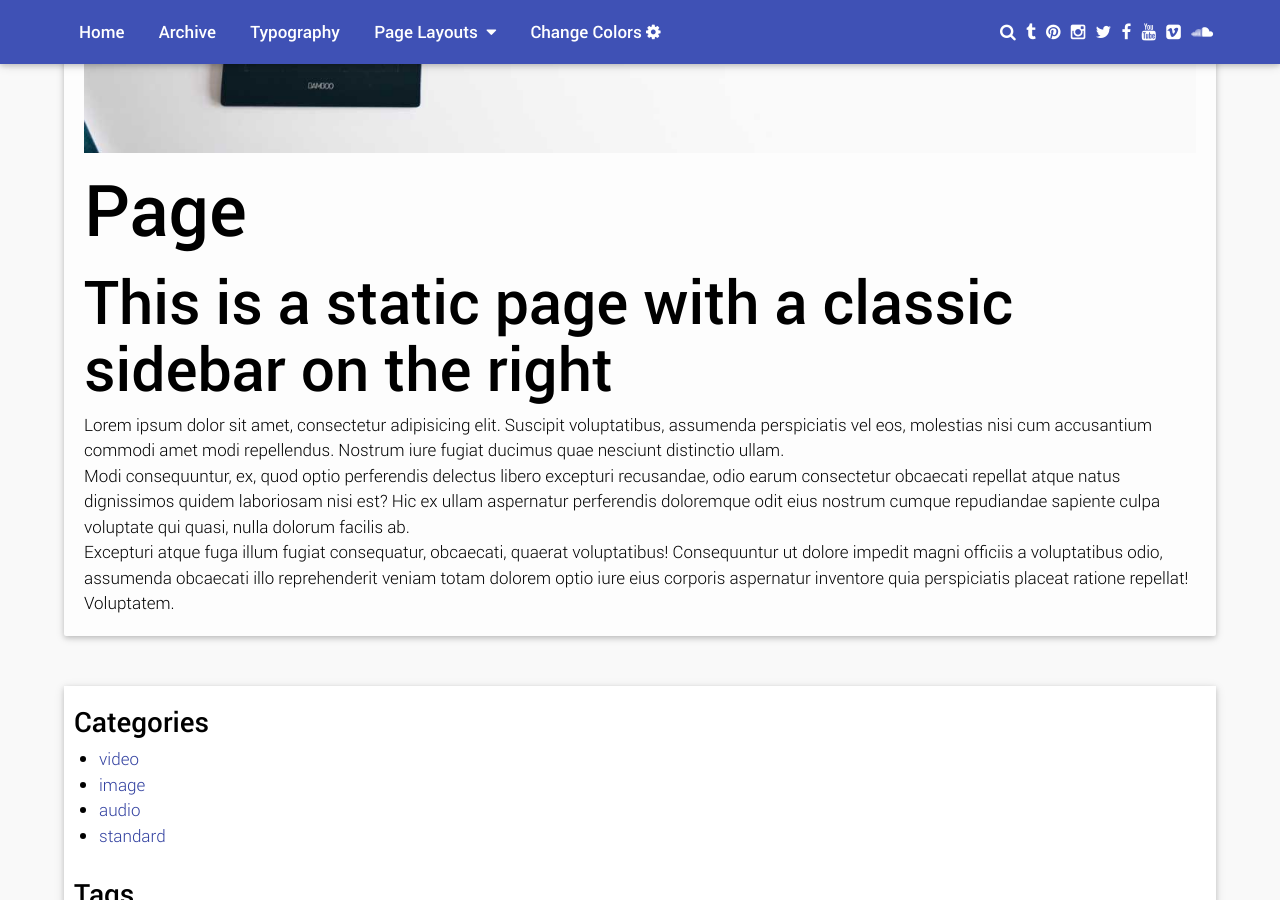
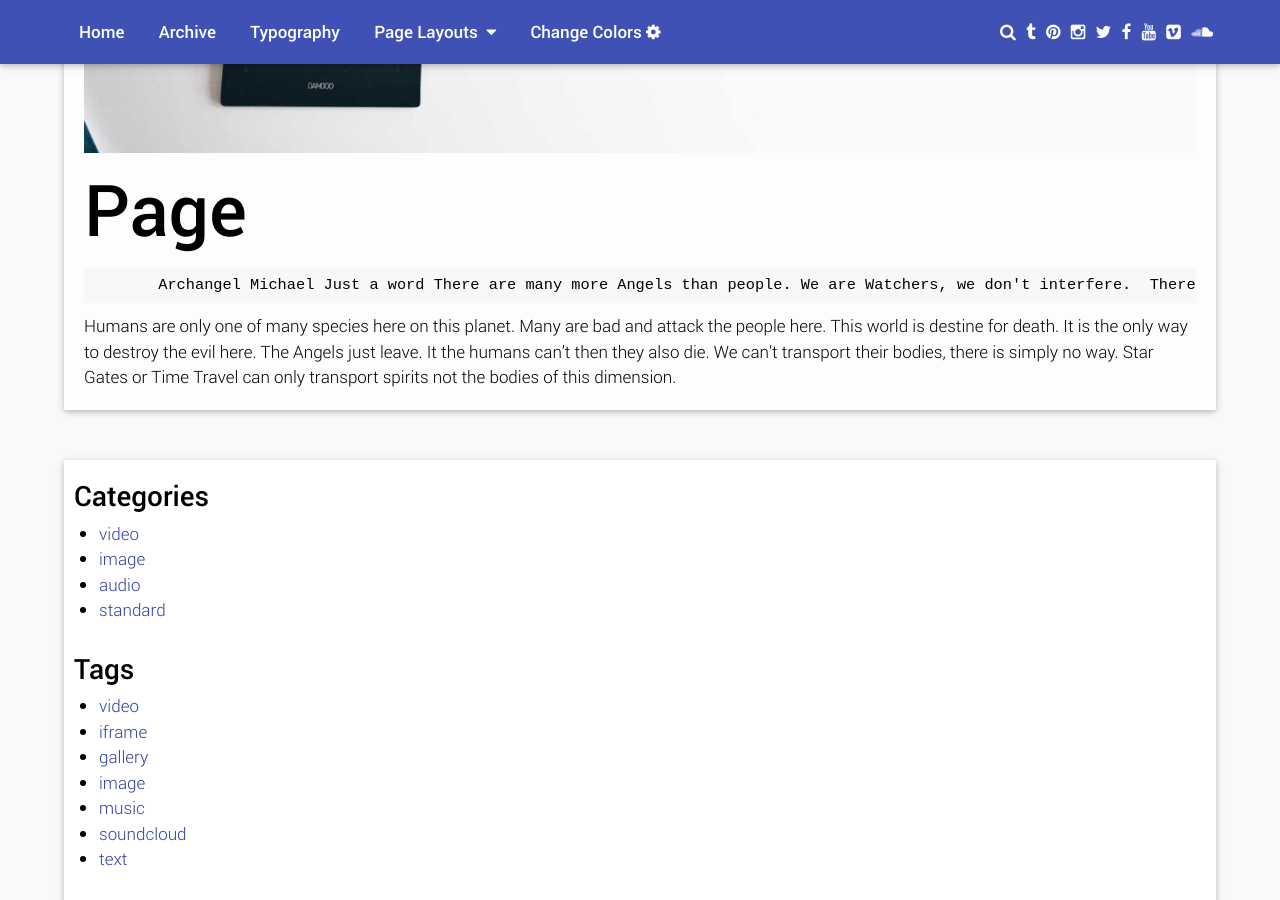
Before and after one commit to archangelstv/The-Archangels-Prophecy, a Jekyll site: the page built from page-classic-sidebar-right/index.md, in a window 1280 px wide and 900 px high, scrolled down 1005 px. Built offline with Jekyll 4.4.1, drawn with Linux system fonts in a browser that asks for light colours; some web fonts are replaced.

Commit message:
Update index.md

```diff
--- a/page-classic-sidebar-right/index.md
+++ b/page-classic-sidebar-right/index.md
@@ -3,10 +3,18 @@ layout: page-classic-sidebar-right
 featimg: 6.jpg
 title: Page
 ---
-## This is a static page with a classic sidebar on the right
 
-Lorem ipsum dolor sit amet, consectetur adipisicing elit. Suscipit voluptatibus, assumenda perspiciatis vel eos, molestias nisi cum accusantium commodi amet modi repellendus. Nostrum iure fugiat ducimus quae nesciunt distinctio ullam.
 
-Modi consequuntur, ex, quod optio perferendis delectus libero excepturi recusandae, odio earum consectetur obcaecati repellat atque natus dignissimos quidem laboriosam nisi est? Hic ex ullam aspernatur perferendis doloremque odit eius nostrum cumque repudiandae sapiente culpa voluptate qui quasi, nulla dolorum facilis ab.
+           Archangel Michael Just a word
+There are many more Angels than people. We are Watchers, we don't interfere.
+There are a great many of us all over the Earth.
+The wings of the small ones are much larger than depicted.
+We exist in many realms at the same time.
 
-Excepturi atque fuga illum fugiat consequatur, obcaecati, quaerat voluptatibus! Consequuntur ut dolore impedit magni officiis a voluptatibus odio, assumenda obcaecati illo reprehenderit veniam totam dolorem optio iure eius corporis aspernatur inventore quia perspiciatis placeat ratione repellat! Voluptatem.
+Humans are only one of many species here on this planet.
+Many are bad and attack  the people here.
+This world is destine for death.
+It is the only way to destroy the evil here.
+The Angels just leave. It the humans can't then they also die.
+We can't transport their bodies, there is simply no way.
+Star Gates or Time Travel can only transport spirits not the bodies of this dimension.
```
